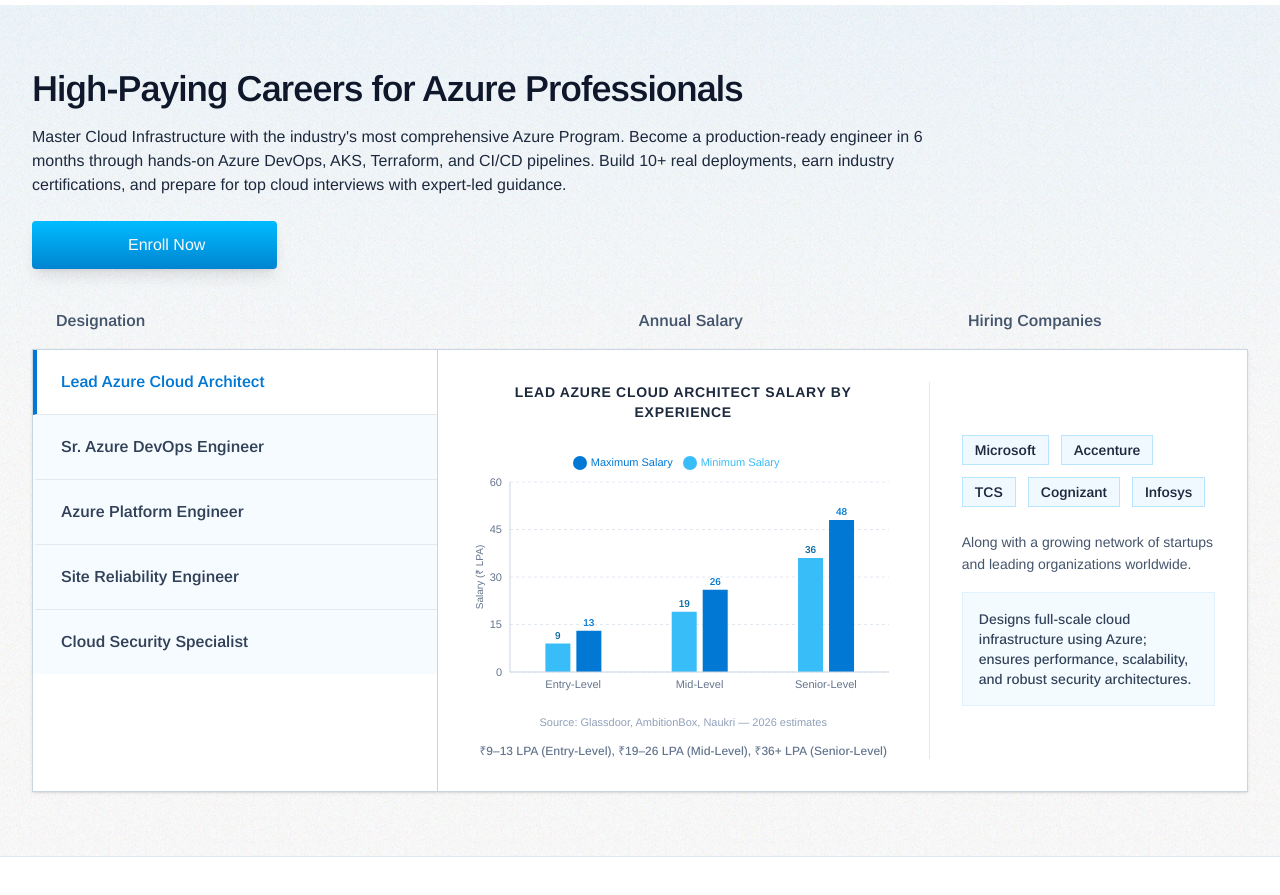
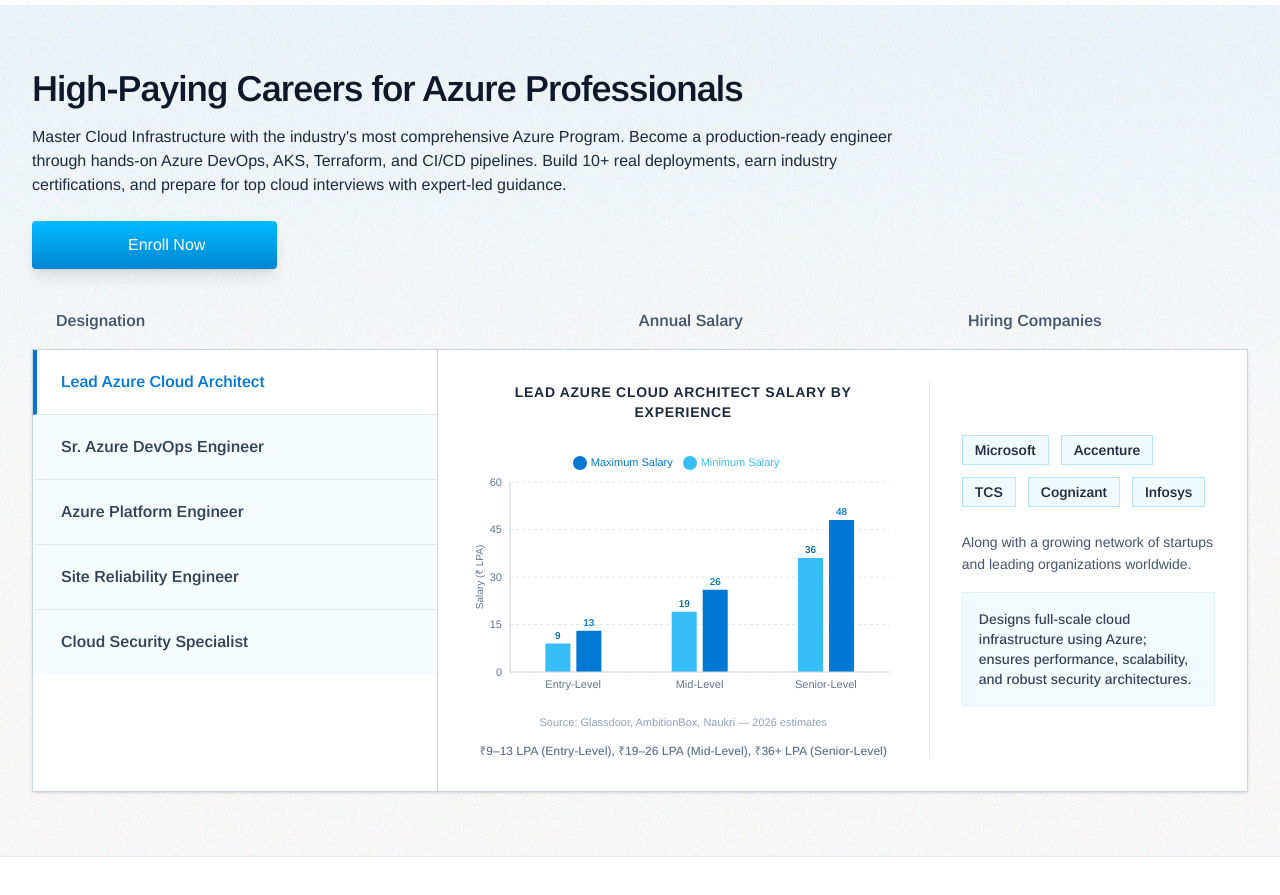
Before and after one commit to puni11/azuredevops, a Next.js app: page / in a window 1280 px wide. Shown: the part 2000-2895 px from the top of the page. Built offline with nearby package versions, Linux system fonts and the light colour scheme; some icons are missing.

Commit message:
Images Change

```diff
--- a/components/WhyAzureNow.js
+++ b/components/WhyAzureNow.js
@@ -136,7 +136,7 @@ export default function AzureCareerPaths() {
           </h2>
           <p className="text-slate-800 max-w-4xl">
             Master Cloud Infrastructure with the industry's most comprehensive Azure Program.
-            Become a production-ready engineer in 6 months through hands-on Azure DevOps, AKS, Terraform, and CI/CD pipelines.
+            Become a production-ready engineer through hands-on Azure DevOps, AKS, Terraform, and CI/CD pipelines.
             Build 10+ real deployments, earn industry certifications, and prepare for top cloud interviews with expert-led guidance.
           </p>
           <a href='https://rzp.io/rzp/sM9Ufce' className="group mt-6 relative overflow-hidden flex items-center justify-center w-fit md:w-fit px-18 py-3 text-sm md:text-base font-normal text-gray-50 rounded-sm cursor-pointer bg-gradient-to-b from-sky-400 to-sky-600 shadow-lg">
```
